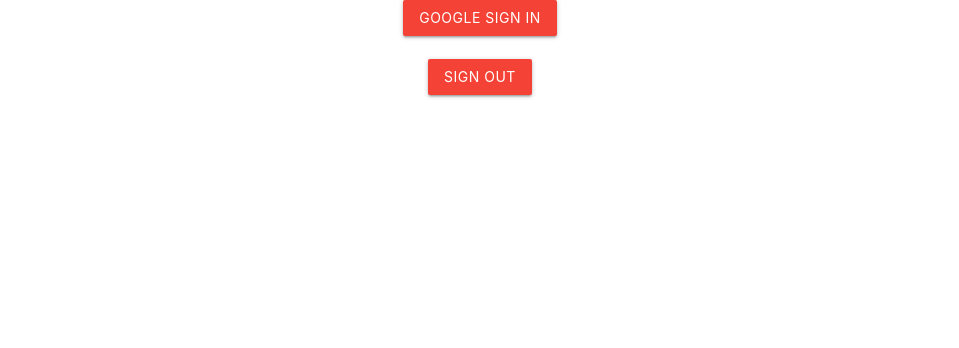
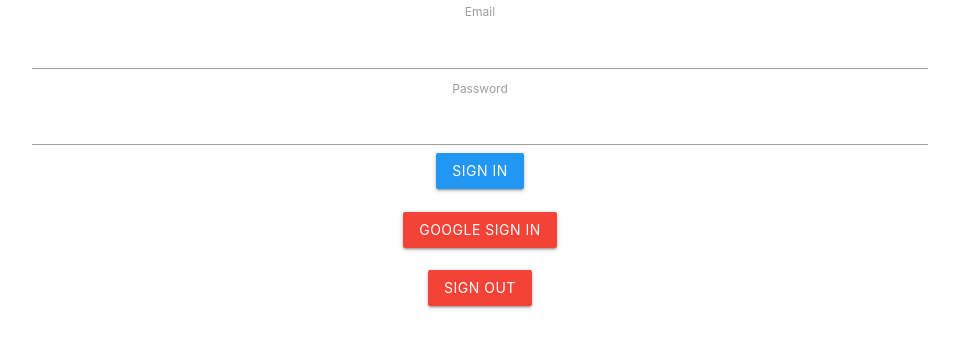
Before and after one commit to phelanjo/cs493, a React (Create React App) app in the folder cs493-notes/: page / in a window 1280 px wide. Shown: the top 348 px of the page, without its empty margins (160-1119 px from the left). Built offline with nearby package versions, Linux system fonts and the light colour scheme; no server answers.

Commit message:
Add sign in form, button, functionality.

```diff
--- a/cs493-notes/src/App.js
+++ b/cs493-notes/src/App.js
@@ -4,8 +4,9 @@
 function App() {
   window.onload = () => {
     let googleLogin = document.getElementById('googleLogin');
+    let signIn = document.getElementById('login')
+    let signOut = document.getElementById('signOut')
 
-    let signOut = document.getElementById('signOut')
 
     googleLogin.addEventListener('click', () => {
       var googleProvider = new firebase.auth.GoogleAuthProvider()
@@ -18,7 +19,20 @@
       })
     })
 
-    signOut.addEventListener('click', (e) => {
+    signIn.addEventListener('click', () => {
+      let email = document.getElementById('email').value
+      let password = document.getElementById('password').value
+
+      firebase.auth().signInWithEmailAndPassword(email, password)
+        .then(user => {
+          console.log(user)
+        })
+        .catch(err => {
+          console.log(err)
+        })
+    }, false)
+
+    signOut.addEventListener('click', () => {
       firebase.auth().signOut()
         .then(() => {
           console.log('user signed out successfully')
@@ -32,6 +46,16 @@
   return (
     <div className="container center App">
       <div>
+        <form id="signIn">
+          <label htmlFor="email">Email</label>
+          <input type="email" id="email"/>
+          <label htmlFor="password">Password</label>
+          <input type="password" id="password"/>
+        </form>
+        <button className="btn blue" id="login">Sign In</button>
+      </div>
+      <br />
+      <div>
         <button className="btn red" id="googleLogin">Google Sign In</button>
       </div>
       <br />
```
Lines whose indentation alone changed are shown as unchanged.
